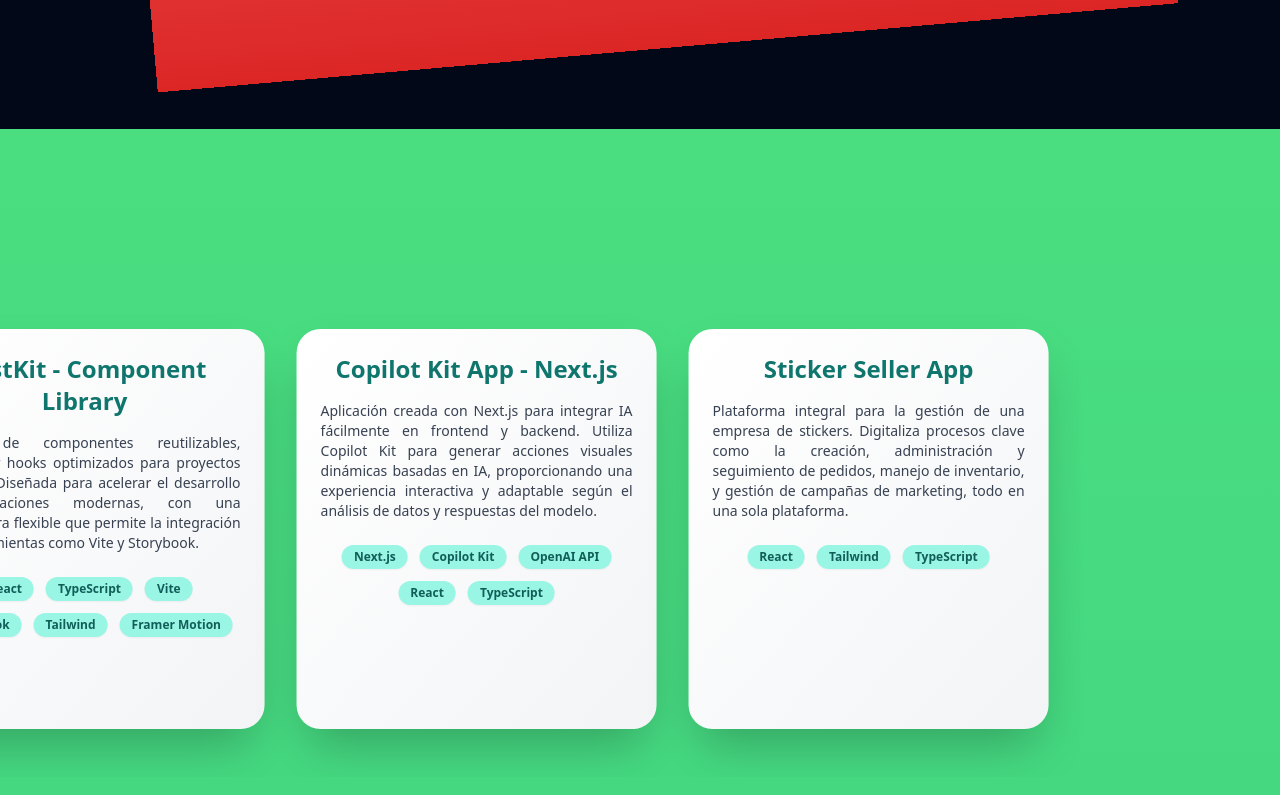
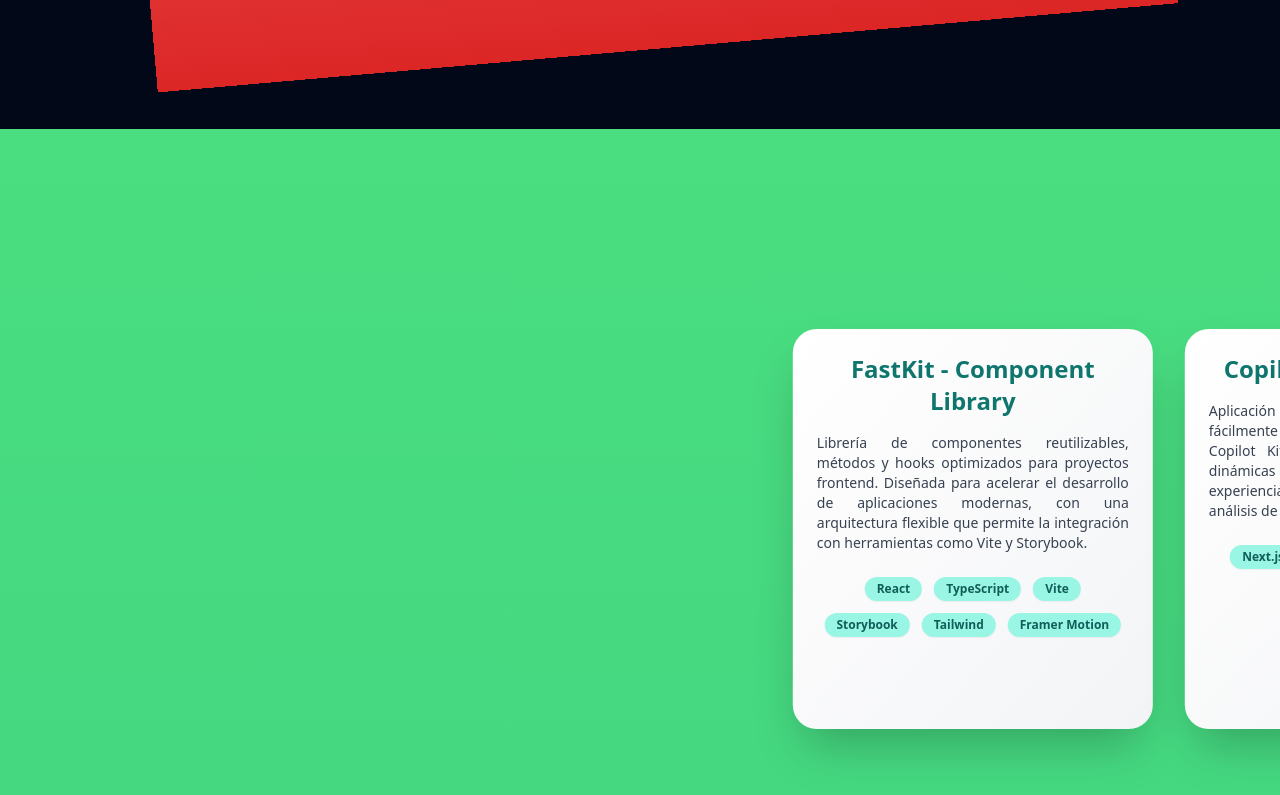
Before and after one commit to zmykedev/transitionportfolio, a React (Vite) app: page / in a window 1280 px wide. Shown: the part 1471-2266 px from the top of the page. Built offline with nearby package versions, Linux system fonts and the light colour scheme.

Commit message:
delete overflow-x-wrap

```diff
--- a/src/App.tsx
+++ b/src/App.tsx
@@ -101,7 +101,7 @@ export default function App() {
         <div className="sticky top-0 h-screen flex flex-col justify-center items-center overflow-hidden w-full">
           <motion.div
             style={{ x }}
-            className="flex gap-8 px-8 py-12 overflow-x-auto snap-x snap-mandatory scrollbar-thin scrollbar-thumb-green-600 scrollbar-track-green-300"
+            className="flex gap-8 px-8 py-12 snap-x snap-mandatory scrollbar-thin scrollbar-thumb-green-600 scrollbar-track-green-300"
           >
             {projects.map((project) => (
               <div
```
